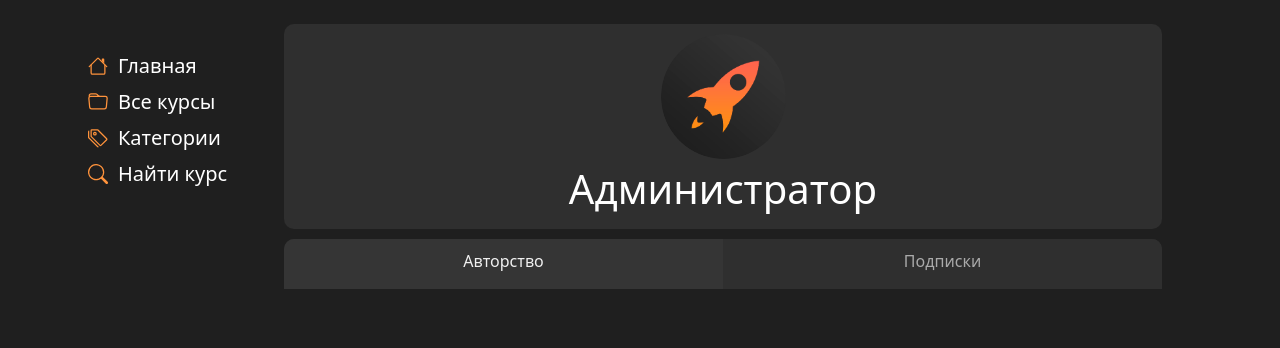
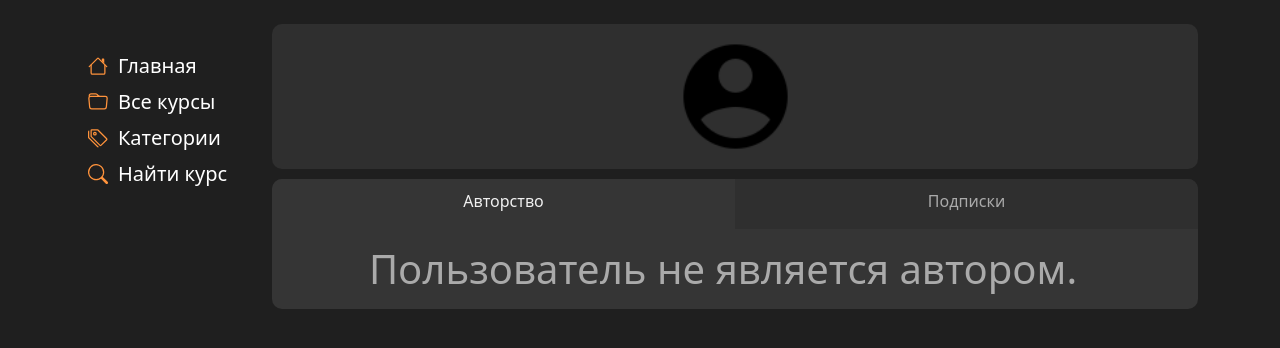
Before and after one commit to NevinLV/djangoCS, a Django app: page /main/user/9/ in a window 1280 px wide. Shown: the part 56-404 px from the top of the page. Run offline with Django 3.2, Linux system fonts and the light colour scheme; a user stored in the database is signed in; data comes from the database, SQL or seed files in the repository.

Commit message:
+ Переход на страницы пользователей + исправление ошибок в вёрстке

```diff
--- a/main/static/main/css/design-tokens/card.css
+++ b/main/static/main/css/design-tokens/card.css
@@ -78,9 +78,14 @@
             color: #b9b9b9;
             padding: 0;
             margin-top: 0;
+            cursor: pointer;
         }
         .card .author #authorname{
             margin-left: 10px;
+        }
+
+        .card .author:hover #authorname{
+            text-decoration: underline;
         }
         /* Изображение */
         .card .img{
--- a/main/static/main/css/design-tokens/profile.css
+++ b/main/static/main/css/design-tokens/profile.css
@@ -7,9 +7,10 @@
 .profileheader{
     background-color: #2f2f2f;
     border-radius: 10px;
-    margin-right: 10px;
     padding: 10px 40px;
     margin-bottom: 10px;
+    margin-left: 0;
+    margin-right: 0;
     width: 100%;
 }
 
@@ -18,6 +19,8 @@
     border-radius: 10px 10px 0 0;
     height: 50px;
     color: white;
+        margin-left: 0;
+    margin-right: 0;
     width: 100%;
 }
 
@@ -29,7 +32,8 @@
 .userInfoBody{
     background-color: var(--lblack);
     border-radius: 0 0 10px 10px;
-    margin-right: 10px;
+    margin-left: 0;
+    margin-right: 0;
     margin-bottom: 10px;
     width: 100%;
 
@@ -142,3 +146,8 @@
             width: 100%;
             height: 100%;
         }
+.profileInfoError{
+    padding-top: 10px;
+    padding-bottom: 10px;
+    color: var(--gray);
+}
--- a/main/templates/main/userpage.html
+++ b/main/templates/main/userpage.html
@@ -6,22 +6,21 @@
 {% endblock %}
 
 {% block content %}
-    <div class="container">
+
         <div class="row justify-content-center profileheader">
             <div class="row justify-content-center">
-                {% if user.profile.profile_pic %}
-                    <img class="courseAuthorAvatarProfileFull" src="{{user.profile.profile_pic.url}}">
+                {% if userProfile.profile.profile_pic %}
+                    <img class="courseAuthorAvatarProfileFull" src="{{userProfile.profile.profile_pic.url}}">
                 {% else %}
                     <img class="courseAuthorAvatarProfileFull" src="{% static 'main/img/user96.png' %}"><br><br>
                 {% endif %}
             </div>
             <div class="row justify-content-center usernameProfile fs-1">
-                {{ user.profile.name }} {{user.profile.surname }}
-            </div>
+                {{ userProfile.profile.name }} {{userProfile.profile.surname }}
             </div>
         </div>
 
-    <div class="container">
+
         <div class="row userInfoHeader">
             <div class="col userInfoBtn" id="userAuthorCourse">
                 Авторство
@@ -31,6 +30,7 @@
             </div>
         </div>
         <div class="row userInfoBody" id="userAuthorCourseBody">
+            {% if author_course %}
                 {% for el in author_course%}
                     <div class="row profileCard" id="{{ el.id }}">
                         <div class="cardContainer"  onclick="window.location.href ='{% url 'course' el.pk %}'">
@@ -63,9 +63,15 @@
                         </div>
                     </div>
                 {% endfor %}
+            {% else %}
+                <div class="row justify-content-center usernameProfile fs-1 profileInfoError">
+                    Пользователь не является автором.
+                </div>
+            {% endif %}
         </div>
 
         <div class="row userInfoBody" id="userSubCourseBody">
+            {% if sub_course %}
                 {% for el in sub_course%}
                 <div class="row profileCard" id="{{ el.id }}">
                     <div class="cardContainer"  onclick="window.location.href ='{% url 'course' el.pk %}'">
@@ -98,8 +104,11 @@
                     </div>
                 </div>
             {% endfor %}
-
+            {% else %}
+                <div class="row justify-content-center usernameProfile fs-5 profileInfoError">
+                    Пользователь ещё не записывался на курсы.
                 </div>
+            {% endif %}
         </div>
 
     <script>
--- a/main/views.py
+++ b/main/views.py
@@ -221,7 +221,8 @@ def show_category(request, category_id):
 
 
 def show_user_page(request, user_id):
-    user = User.objects.filter(id=user_id)
+    userProfile = User.objects.filter(id=user_id)
+    print(userProfile)
     course_users = CoursesUsers.objects.values('course_id').annotate(total=Count('id'))
 
     author_course = Courses.objects.filter(author__user_id=user_id)
@@ -232,9 +233,10 @@ def show_user_page(request, user_id):
     context = {
         'author_course': author_course,
         'sub_course': sub_course,
-        'title': user[0],
+        'title': userProfile[0],
         'count_users': course_users,
         'tags': course_tags,
+        'userProfile': userProfile[0],
     }
 
     return render(request, 'main/userpage.html', context=context)
```
Lines whose indentation alone changed are shown as unchanged.
